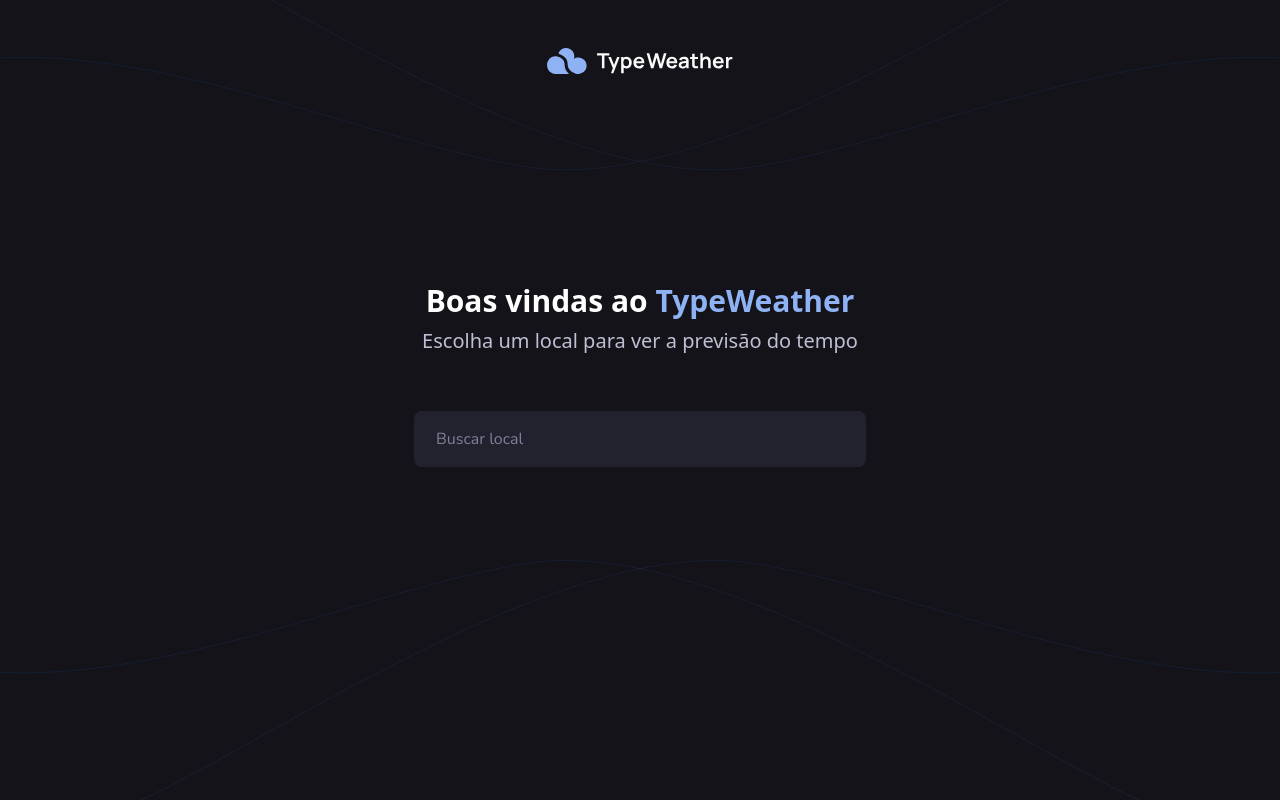
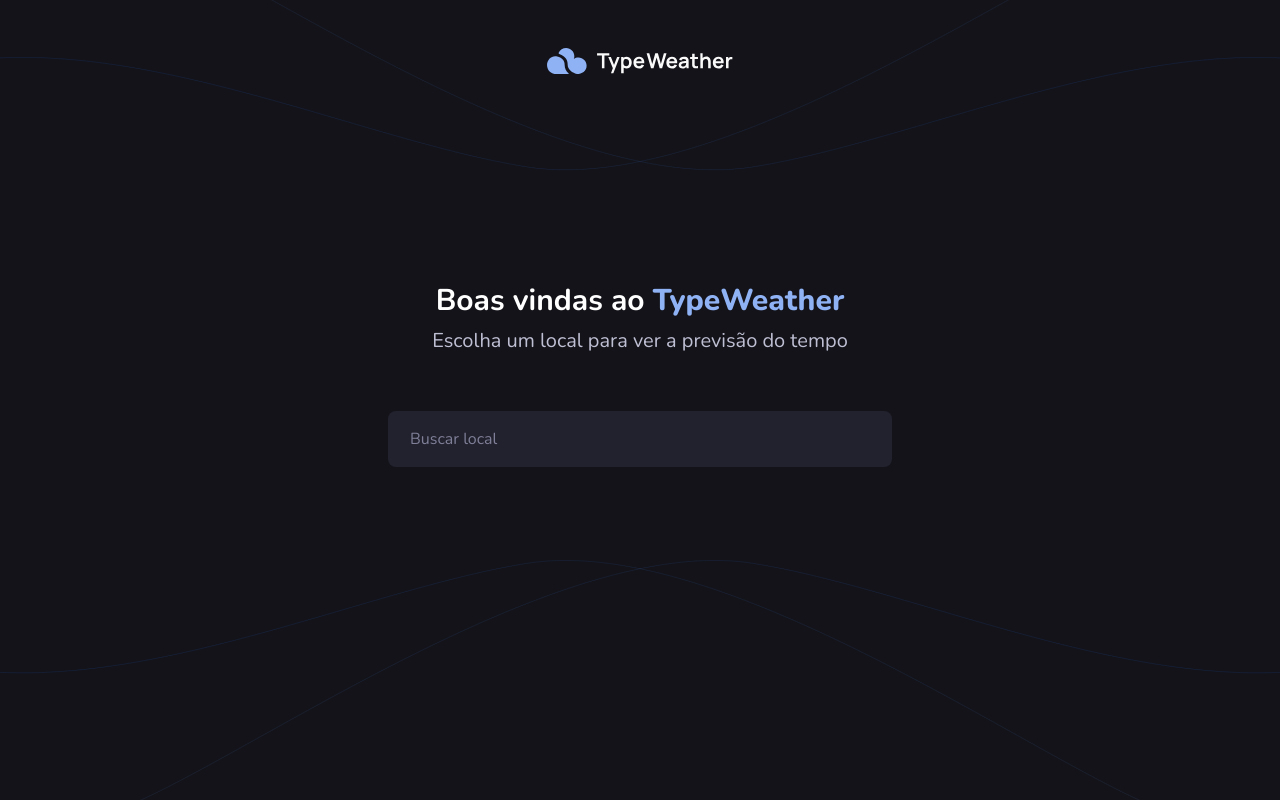
Before and after one commit to MateusGustavo22/type-weather, a Next.js app: page / in a window 1280 px wide. Built offline with nearby package versions, Linux system fonts and the light colour scheme.

Commit message:
feat: nunito font in globals.css

```diff
--- a/src/app/globals.css
+++ b/src/app/globals.css
@@ -1,3 +1,9 @@
 @tailwind base;
 @tailwind components;
 @tailwind utilities;
+
+@import url('https://fonts.googleapis.com/css2?family=Nunito:wght@400;600;700;800&display=swap');
+
+* {
+  font-family: 'Nunito', sans-serif;
+}
--- a/src/app/layout.tsx
+++ b/src/app/layout.tsx
@@ -21,7 +21,7 @@
   return (
     <html lang="en">
       <body className={`${nunito.variable} bg-base-gray-900`}>
-        <div className="m-auto flex max-w-[1400px] flex-col items-center bg-base-gray-900 pb-6">
+        <div className="m-auto  flex max-w-[1400px] flex-col items-center bg-base-gray-900 pb-6">
           {children}
         </div>
       </body>
--- a/src/app/page.tsx
+++ b/src/app/page.tsx
@@ -24,7 +24,7 @@
             Escolha um local para ver a previsão do tempo
           </span>
         </div>
-        <div className="w-full max-w-[452px]">
+        <div className="w-full max-w-[504px]">
           <Input />
         </div>
       </div>
```
